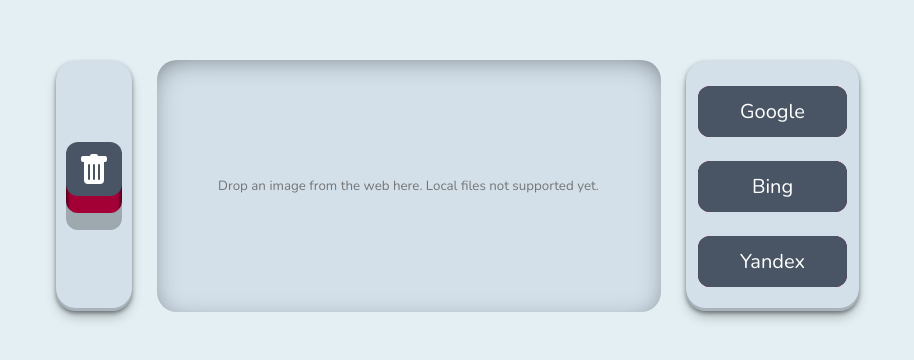
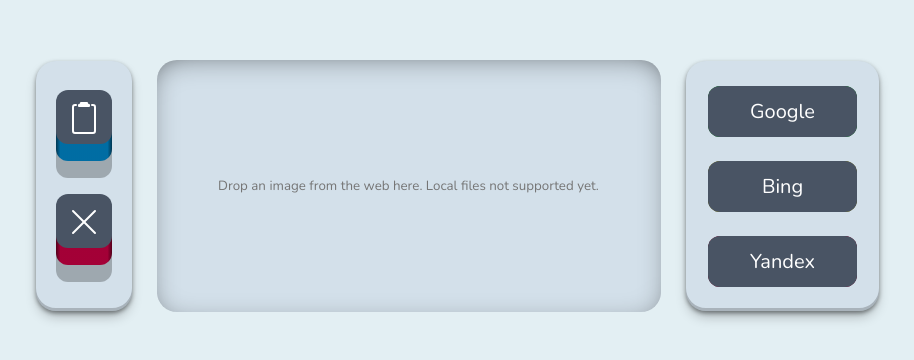
Before and after one commit to pablofsc/reverse-image-search, a React (Vite) app: page / in a window 1280 px wide. Shown: the part 214-574 px from the top of the page, without its empty margins (183-1097 px from the left). Built offline with nearby package versions, Linux system fonts and the light colour scheme.

Commit message:
Add option to paste from clipboard

```diff
--- a/src/App.css
+++ b/src/App.css
@@ -20,6 +20,7 @@
 .buttonsList {
     height: 250px;
 
+    padding: 0 10px;
     display: flex;
     flex-direction: column;
     justify-content: center;
--- a/src/App.tsx
+++ b/src/App.tsx
@@ -4,6 +4,8 @@
 import './Pushable.css'
 
 import SearchEngineButton from './components/SearchEngineButton'
+import Button from './components/Button'
+import Icon from './components/Icon'
 
 const App = () => {
     const [source = '', setSource] = useState<string>()
@@ -13,35 +15,53 @@
         setSource('')
     }
 
+    const readClipboard = () => {
+        navigator.clipboard.readText()
+            .then(text => {
+                (document.getElementsByClassName('input')[0] as HTMLInputElement).value = text
+                setSource(text)
+            })
+            .catch(err => {
+                console.error('Failed to read clipboard contents: ', err);
+            });
+        (document.getElementsByClassName('input')[0] as HTMLInputElement).value = ''
+    }
+
     return (
         <div className="App">
             <div className='buttonsList'>
-                <button
-                    className='pushable'
-                    style={{ margin: '10px' }}
-                    onClick={clearInput}>
-                    <span className='shadow'></span>
-                    <span className='edge'></span>
-                    <span className='front' style={{ width: 'fit-content', height: '30px' }}>
-                        <svg xmlns="http://www.w3.org/2000/svg" width="32" height="32" fill="currentColor" viewBox="0 0 16 16">
-                            <path d="M2.5 1a1 1 0 0 0-1 1v1a1 1 0 0 0 1 1H3v9a2 2 0 0 0 2 2h6a2 2 0 0 0 2-2V4h.5a1 1 0 0 0 1-1V2a1 1 0 0 0-1-1H10a1 1 0 0 0-1-1H7a1 1 0 0 0-1 1H2.5zm3 4a.5.5 0 0 1 .5.5v7a.5.5 0 0 1-1 0v-7a.5.5 0 0 1 .5-.5zM8 5a.5.5 0 0 1 .5.5v7a.5.5 0 0 1-1 0v-7A.5.5 0 0 1 8 5zm3 .5v7a.5.5 0 0 1-1 0v-7a.5.5 0 0 1 1 0z" />
-                        </svg>
-                    </span>
-                </button>
+                <Button
+                    pushable='pushable'
+                    shadow='shadow'
+                    edge='edge blue'
+                    front='front'
+                    content='icon:paste'
+                    action={readClipboard}
+                />
+
+                <Button
+                    pushable='pushable'
+                    shadow='shadow'
+                    edge='edge red'
+                    front='front'
+                    content='icon:trash-can'
+                    action={clearInput}
+                />
             </div>
 
             <input
                 type="text"
                 onChange={event => setSource(event.target.value)}
                 className='input'
-                placeholder='Drop an image from the web here. Local files not supported yet.' />
+                placeholder='Drop an image from the web here. Local files not supported yet.'
+            />
 
             <div className='buttonsList'>
                 <SearchEngineButton engine='Google' source={source} />
                 <SearchEngineButton engine='Bing' source={source} />
                 <SearchEngineButton engine='Yandex' source={source} />
             </div>
-        </div>
+        </div >
     )
 }
 
--- a/src/Pushable.css
+++ b/src/Pushable.css
@@ -28,7 +28,8 @@
 }
 
 .shadowDisabled {
-    display: none !important;
+    transform: translateY(0);
+    transition: transform 600ms cubic-bezier(.3, .7, .4, 1);
 }
 
 .edge {
@@ -38,11 +39,6 @@
     width: 100%;
     height: 100%;
     border-radius: 12px;
-    background: linear-gradient(to left,
-            hsl(340deg 100% 16%) 0%,
-            hsl(340deg 100% 32%) 8%,
-            hsl(340deg 100% 32%) 92%,
-            hsl(340deg 100% 16%) 100%);
 }
 
 .front {
@@ -55,13 +51,13 @@
     background: #495464;
     will-change: transform;
     transform: translateY(-17px);
-    transition:
-        transform 600ms cubic-bezier(.3, .7, .4, 1);
+    transition: transform 600ms cubic-bezier(.3, .7, .4, 1);
     width: 125px;
 }
 
 .frontDisabled {
     transform: translateY(0) !important;
+    transition: transform 600ms cubic-bezier(.3, .7, .4, 1);
 }
 
 .pushable:hover {
@@ -85,8 +81,11 @@
 
 .pushable:hover .shadow {
     transform: translateY(var(--heightHover));
-    transition:
-        transform 250ms cubic-bezier(.3, .7, .4, 1.5);
+    transition: transform 250ms cubic-bezier(.3, .7, .4, 1.5);
+}
+
+.pushable:hover .shadowDisabled {
+    transform: translateY(0) !important;
 }
 
 .pushable:active .shadow {
@@ -97,3 +96,35 @@
 .pushable:focus:not(:focus-visible) {
     outline: none;
 }
+
+.red {
+    background: linear-gradient(to left,
+            hsl(340deg 100% 16%) 0%,
+            hsl(340deg 100% 32%) 8%,
+            hsl(340deg 100% 32%) 92%,
+            hsl(340deg 100% 16%) 100%);
+}
+
+.blue {
+    background: linear-gradient(to left,
+            hsl(200deg 100% 16%) 0%,
+            hsl(200deg 100% 32%) 8%,
+            hsl(200deg 100% 32%) 92%,
+            hsl(200deg 100% 16%) 100%);
+}
+
+.green {
+    background: linear-gradient(to left,
+            hsl(130deg 100% 16%) 0%,
+            hsl(130deg 100% 32%) 8%,
+            hsl(130deg 100% 32%) 92%,
+            hsl(130deg 100% 16%) 100%);
+}
+
+.yellow {
+    background: linear-gradient(to left,
+            hsl(55deg 100% 16%) 0%,
+            hsl(55deg 100% 32%) 8%,
+            hsl(55deg 100% 32%) 92%,
+            hsl(55deg 100% 16%) 100%);
+}
--- /dev/null
+++ b/src/components/Button.tsx
@@ -0,0 +1,42 @@
+import Icon from './Icon'
+
+interface ButtonProperties {
+    pushable?: string,
+    shadow?: string,
+    edge?: string,
+    front?: string,
+    content: string,
+    action?: () => void
+}
+
+const Button = (props: ButtonProperties) => {
+    if (!props.pushable) props.pushable = 'pushable'
+    if (!props.shadow) props.shadow = 'shadow'
+    if (!props.edge) props.edge = 'edge'
+    if (!props.front) props.front = 'front'
+
+    if (props.content.includes('icon:')) {
+        return (
+            <button className={props.pushable} style={{ margin: '25px 10px' }} onClick={props.action}>
+                <span className={props.shadow}></span>
+                <span className={props.edge}></span>
+                <span className={props.front} style={{ width: 'fit-content', height: '30px' }}>
+                    {Icon(props.content.slice(5))}
+                </span>
+            </button>
+        )
+    }
+    else {
+        return (
+            <button className={props.pushable}>
+                <span className={props.shadow}></span>
+                <span className={props.edge}></span>
+                <span className={props.front}>
+                    {props.content}
+                </span>
+            </button>
+        )
+    }
+}
+
+export default Button
--- /dev/null
+++ b/src/components/Icon.tsx
@@ -0,0 +1,21 @@
+const Icon = (type: string) => {
+    let size = 32
+    if (type == 'trash-can') {
+        return (
+            <svg xmlns="http://www.w3.org/2000/svg" width={size} height={size} fill="currentColor" viewBox="0 0 16 16">
+                <path fill-rule="evenodd" d="M13.854 2.146a.5.5 0 0 1 0 .708l-11 11a.5.5 0 0 1-.708-.708l11-11a.5.5 0 0 1 .708 0Z" />
+                <path fill-rule="evenodd" d="M2.146 2.146a.5.5 0 0 0 0 .708l11 11a.5.5 0 0 0 .708-.708l-11-11a.5.5 0 0 0-.708 0Z" />
+            </svg>
+        )
+    }
+    if (type == 'paste') {
+        return (
+            <svg xmlns="http://www.w3.org/2000/svg" width={size} height={size} fill="currentColor" viewBox="0 0 16 16">
+                <path d="M3.5 2a.5.5 0 0 0-.5.5v12a.5.5 0 0 0 .5.5h9a.5.5 0 0 0 .5-.5v-12a.5.5 0 0 0-.5-.5H12a.5.5 0 0 1 0-1h.5A1.5 1.5 0 0 1 14 2.5v12a1.5 1.5 0 0 1-1.5 1.5h-9A1.5 1.5 0 0 1 2 14.5v-12A1.5 1.5 0 0 1 3.5 1H4a.5.5 0 0 1 0 1h-.5Z" />
+                <path d="M10 .5a.5.5 0 0 0-.5-.5h-3a.5.5 0 0 0-.5.5.5.5 0 0 1-.5.5.5.5 0 0 0-.5.5V2a.5.5 0 0 0 .5.5h5A.5.5 0 0 0 11 2v-.5a.5.5 0 0 0-.5-.5.5.5 0 0 1-.5-.5Z" />
+            </svg>
+        )
+    }
+}
+
+export default Icon
--- a/src/components/SearchEngineButton.tsx
+++ b/src/components/SearchEngineButton.tsx
@@ -1,3 +1,5 @@
+import Button from './Button'
+
 interface SearchEngineButtonProperties {
     engine: string,
     source: string
@@ -10,39 +12,46 @@
 const SearchEngineButton = (props: SearchEngineButtonProperties) => {
     let destination = ''
 
+    let pushable = 'pushable '
+    let shadow = 'shadow '
+    let edge = 'edge '
+    let front = 'front '
+    let target = '_blank'
+
     if (props.engine == 'Google') {
         destination = 'https://www.google.com/searchbyimage?image_url=' + props.source
+        edge += 'green'
     }
     else if (props.engine == 'Bing') {
         destination = 'https://www.bing.com/images/searchbyimage?cbir=sbi&imgurl=' + props.source
+        edge += 'yellow'
     }
     else if (props.engine == 'Yandex') {
         destination = 'https://yandex.com/images/search?rpt=imageview&url=' + props.source
+        edge += 'red'
     }
 
-    let pushable = 'pushable'
-    let shadow = 'shadow'
-    let edge = 'edge'
-    let front = 'front'
 
     if (props.source === '' || !isImage(props.source)) {
         destination = ''
 
-        pushable += ' pushableDisabled'
-        shadow += ' shadowDisabled'
-        front += ' frontDisabled'
+        pushable += 'pushableDisabled'
+        shadow += 'shadowDisabled'
+        front += 'frontDisabled'
+
+        target = ''
     }
 
     return (
         <div className="searchButton">
-            <a href={destination} target='_blank'>
-                <button className={pushable}>
-                    <span className={shadow}></span>
-                    <span className={edge}></span>
-                    <span className={front}>
-                        {props.engine}
-                    </span>
-                </button>
+            <a href={destination} target={target}>
+                <Button
+                    pushable={pushable}
+                    shadow={shadow}
+                    edge={edge}
+                    front={front}
+                    content={props.engine}
+                />
             </a>
         </div >
     )
--- a/vite.config.ts
+++ b/vite.config.ts
@@ -3,5 +3,6 @@
 
 // https://vitejs.dev/config/
 export default defineConfig({
+  base: '',
   plugins: [react()]
 })
```
